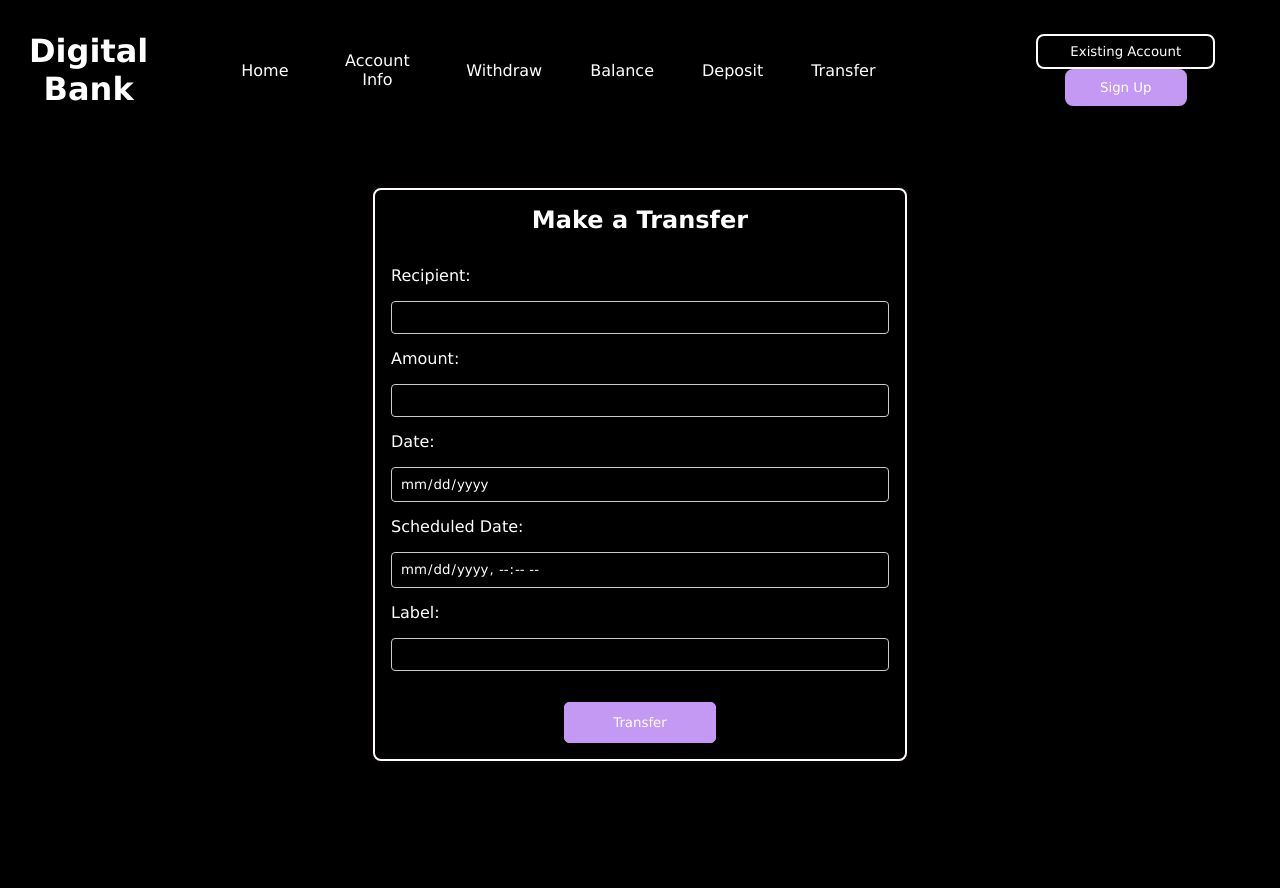
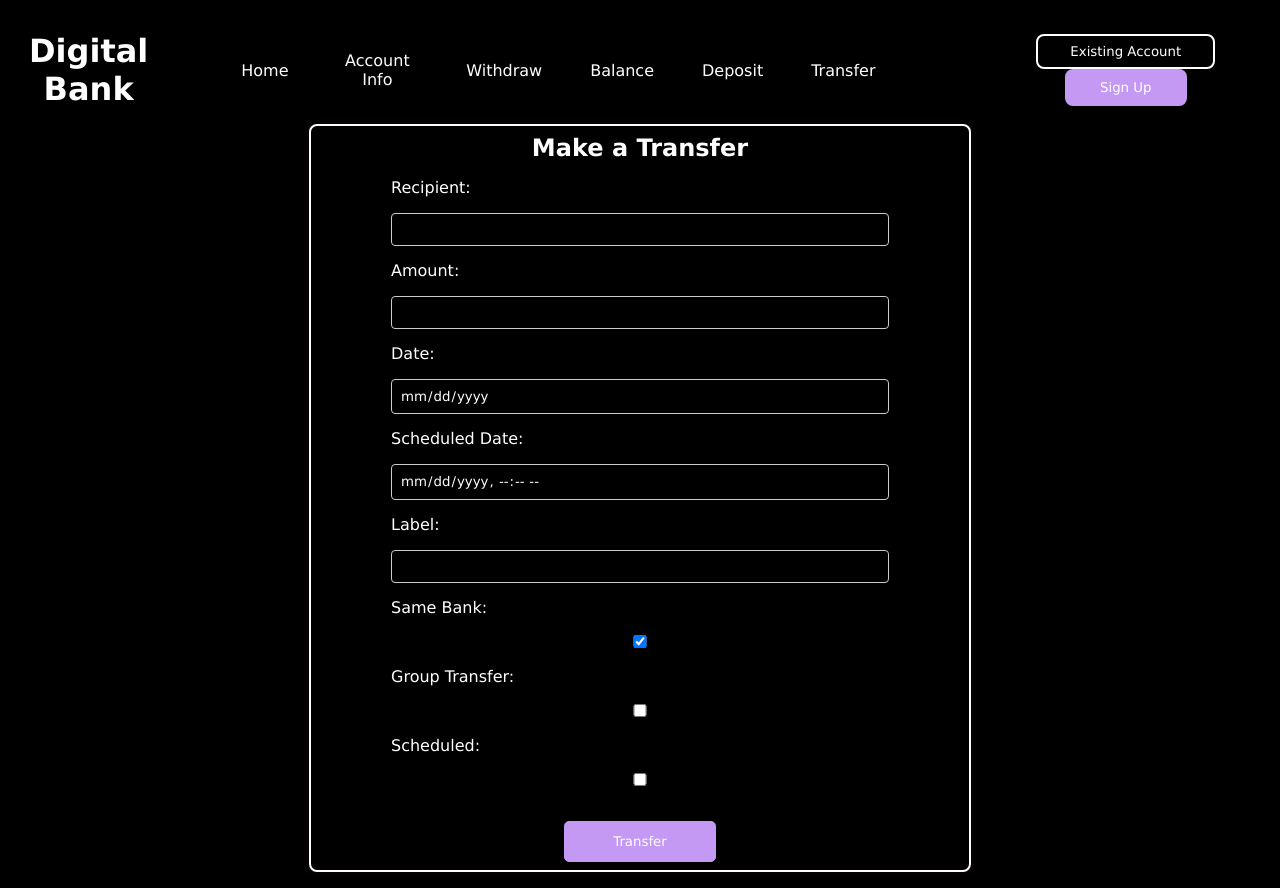
Before and after one commit to PROG4-DigitalBank/UI, a React (Create React App) app: page /transfer in a window 1280 px wide. Before the commit the page ends 841 px from the top, so only its background shows below. Built offline with nearby package versions, Linux system fonts and the light colour scheme.

Commit message:
fix: add transfer type

```diff
--- a/src/components/features/Transfer.jsx
+++ b/src/components/features/Transfer.jsx
@@ -1,24 +1,25 @@
-import React, { useState } from 'react'
-import { Link } from 'react-router-dom'
-import './styles/transfer.css'
-// F5 : Virement
+import React, { useState } from 'react';
+import { Link } from 'react-router-dom';
+import './styles/transfer.css';
 
 const Transfer = () => {
-  // State pour stocker les détails du virement
   const [transferDetails, setTransferDetails] = useState({
     recipient: '',
     amount: '',
     date: '',
     scheduledDate: '',
     label: '',
-  })
+    sameBank: true,
+    isGroupTransfer: false,
+    isScheduled: false,
+  });
 
-  // Fonction pour gérer la soumission du formulaire de virement
   const handleSubmit = (e) => {
-    e.preventDefault()
-    // TODO: Envoyer les détails du virement au backend pour traitement
-    // Assurez-vous d'envoyer les données telles que 'recipient', 'amount', 'date', 'scheduledDate', 'label'
-  }
+    e.preventDefault();
+    // Envoi des détails du virement au backend pour traitement
+    // Assurez-vous d'envoyer les données telles que 'recipient', 'amount', 'date', 'scheduledDate', 'label', 'sameBank', 'isGroupTransfer', 'isScheduled'
+    console.log('Transfer details:', transferDetails);
+  };
 
   return (
     <>
@@ -90,6 +91,7 @@ const Transfer = () => {
               className="transfer-input"
             />
           </div>
+
           <div className="form-group">
             <label>Date:</label>
             <input
@@ -102,6 +104,7 @@ const Transfer = () => {
               className="transfer-input"
             />
           </div>
+
           <div className="form-group">
             <label>Scheduled Date:</label>
             <input
@@ -117,6 +120,7 @@ const Transfer = () => {
               className="transfer-input"
             />
           </div>
+
           <div className="form-group">
             <label>Label:</label>
             <input
@@ -131,13 +135,56 @@ const Transfer = () => {
               className="transfer-input"
             />
           </div>
+
+          <div className="form-group">
+            <label>Same Bank:</label>
+            <input
+              type="checkbox"
+              checked={transferDetails.sameBank}
+              onChange={(e) =>
+                setTransferDetails({
+                  ...transferDetails,
+                  sameBank: e.target.checked,
+                })
+              }
+            />
+          </div>
+
+          <div className="form-group">
+            <label>Group Transfer:</label>
+            <input
+              type="checkbox"
+              checked={transferDetails.isGroupTransfer}
+              onChange={(e) =>
+                setTransferDetails({
+                  ...transferDetails,
+                  isGroupTransfer: e.target.checked,
+                })
+              }
+            />
+          </div>
+
+          <div className="form-group">
+            <label>Scheduled:</label>
+            <input
+              type="checkbox"
+              checked={transferDetails.isScheduled}
+              onChange={(e) =>
+                setTransferDetails({
+                  ...transferDetails,
+                  isScheduled: e.target.checked,
+                })
+              }
+            />
+          </div>
+
           <button type="submit" className="transfer-button">
             Transfer
           </button>
         </form>
       </div>
     </>
-  )
-}
+  );
+};
 
-export default Transfer
+export default Transfer;
--- a/src/components/features/styles/balance.css
+++ b/src/components/features/styles/balance.css
@@ -35,7 +35,7 @@
   border-radius: 8px;
 }
 
-.replenishment-container{
+.replenishment-container {
   display: flex;
   flex-direction: column;
   align-items: center;
@@ -49,14 +49,14 @@
   border-radius: 10px;
 }
 
-.replenishment-input{
+.replenishment-input {
   width: 25rem;
   border: white solid 1px;
   border-radius: 8px;
   padding: 10px;
 }
 
-.replenishment-button{
+.replenishment-button {
   padding: 1rem;
   border: #c499f3 solid 1px;
   border-radius: 8px;
--- a/src/components/features/styles/transfer.css
+++ b/src/components/features/styles/transfer.css
@@ -1,15 +1,15 @@
 .transfer-container {
-  margin: 5rem auto;
+  margin: 1rem auto;
   display: flex;
   flex-direction: column;
   justify-content: center;
-  gap: 2rem;
+  gap: 1rem;
   border-radius: 8px;
   box-shadow: 0 0 10px rgba(187, 76, 76, 0.1);
   align-items: center;
   width: max-content;
   height: max-content;
-  padding: 1rem;
+  padding: 0.5rem 5rem;
   border: white solid 2px;
 }
 
```
Also changed, not shown: src/components/features/BalanceReplenishment.jsx (+9 -8 lines), src/components/account/AccountInfo.jsx (line endings or trailing spaces).
